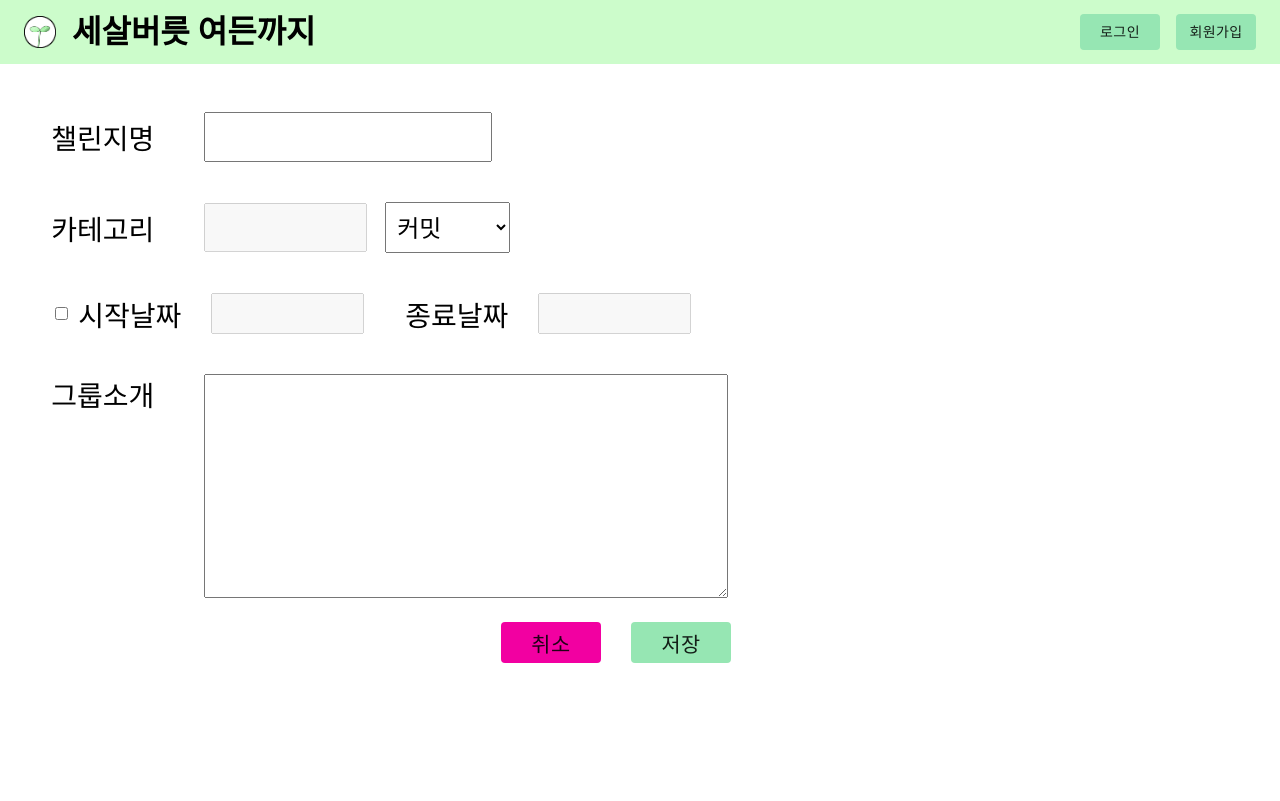
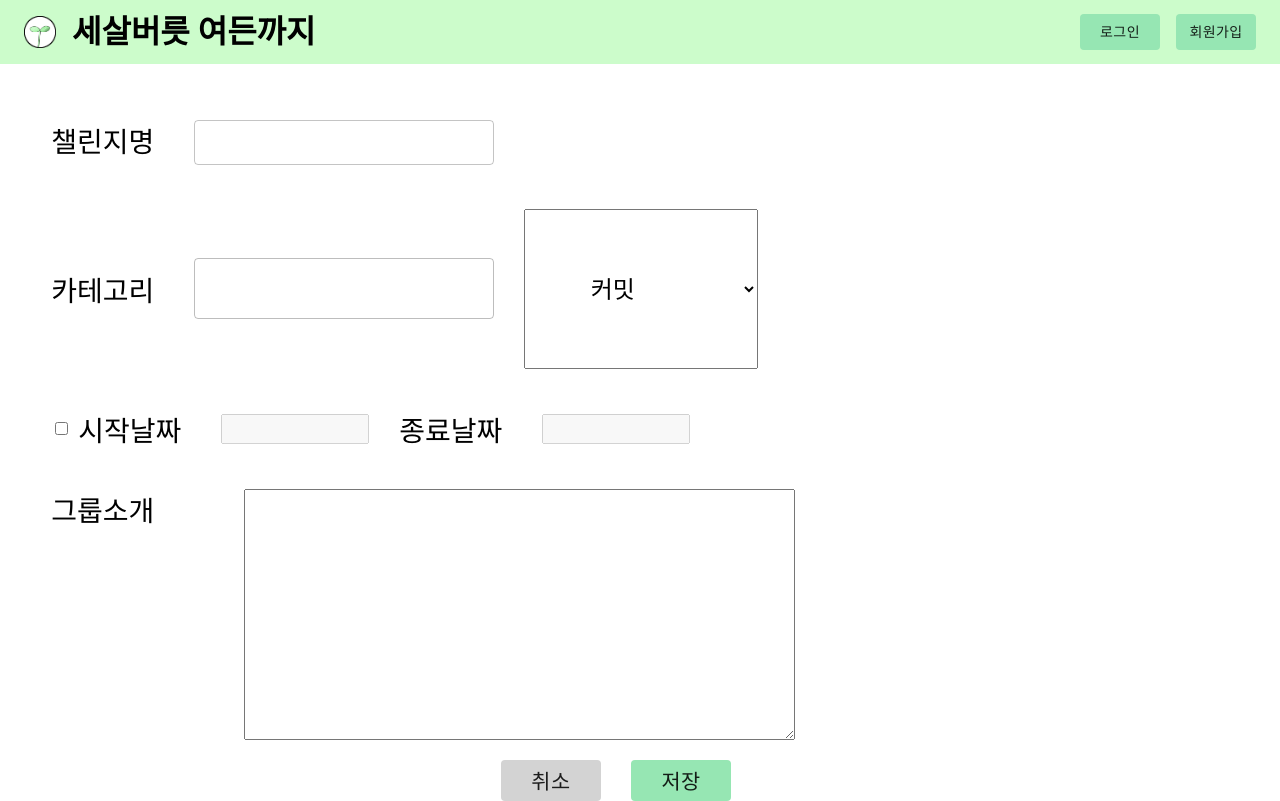
Before and after one commit to TeamGrabit/challenge, a React (Create React App) app in the folder frontend/: page /challenge/make in a window 1280 px wide. Built offline with nearby package versions, Linux system fonts and the light colour scheme; no server answers.

Commit message:
챌린지 생성 페이지 리팩토링
<Grid>, <Box> 삭제
날짜 input -> <DatePicker>로 변경

```diff
--- a/frontend/src/css/pages/_challengeMake.scss
+++ b/frontend/src/css/pages/_challengeMake.scss
@@ -8,42 +8,46 @@
         margin-left: 4vw;
         margin-top: 6vh;
     }
-    .name_grid{
+    .info_grid{
         margin-bottom: 5vh;
+        display: flex;
+        align-items: center;
     }
-    .linefield{
-        margin-left: 20px;
-        width: 360px;
+    .intro_grid{
+        display: flex;
     }
-	.cha_name{
+	.info_title{
 		font-family: "Noto Sans KR", "맑은 고딕", Arial, Helvetica, sans-serif;
         font-size: 1.75em;
+        margin-right: 40px;
 	}
-	.name_txtfield{
-        margin-left: 50px;
-        padding: 2%;
-        font-size: 1.5em;
+	.name_txt{
+		width: 300px;
+		font-size: 1.3em;
 	}
-    .category_txtfield{
-        margin-left: 50px;
-        vertical-align: middle;
-        padding: 3%;
-        font-size: 1.5em;
+    .category_txt{
+        width: 300px;
+        font-size: 1.3em;
 	}
     .category_selfield{
         margin-left: 30px;
         padding: 5%;
         font-size: 1.5em;
 	}
+    .date_field{
+        display: flex;
+        justify-content: center;
+        align-items: center;
+    }
     .date_check{
         margin-right: 10px;
     }
-    .date_txtfield{
-        margin-left: 30px;
-        margin-right: 50px;
-        padding: 2%;
-        font-size: 1.3em;
-	}
+    .date_pick{
+        text-align: center;
+        width: 140px;
+        margin-right: 30px;
+        font-size: 1.1em;
+    }
     .intro_txtfield{
         margin-left: 50px;
 		width: 500px;
@@ -61,7 +65,7 @@
         padding: 2.5px 30px 2.5px 30px;
         font-family: "Noto Sans KR", "맑은 고딕", Arial, Helvetica, sans-serif;
         font-size: 1.3em;
-        background-color: #f200a1;
+        background-color: lightgray;
     }
     .btn_clear{
         padding: 2.5px 30px 2.5px 30px;
@@ -89,11 +93,6 @@
             padding: 5%;
             font-size: 1em;
         }
-        .date_txtfield{
-            margin-left: 5px;
-            margin-right: 20px;
-            font-size: 0.8em;
-        }
         .intro_txtfield{
             margin-left: 10px;
             width: 300px;
--- a/frontend/src/pages/ChallengeMake.js
+++ b/frontend/src/pages/ChallengeMake.js
@@ -1,16 +1,16 @@
-import React, { useState, useRef } from 'react';
-import { Link, Box, Grid, Button, TextField } from '@material-ui/core';
+import React, { useState } from 'react';
+import { Link, Button, TextField } from '@material-ui/core';
+import DatePicker from 'react-datepicker';
 
 function ChallengeMake() {
 	const [Name, setName] = useState("");
 	const [Category, setCategory] = useState("");
 	const [CateSel, setCateSel] = useState("notsel");
-	const [sttDate, setSttdate] = useState("");
-	const [finDate, setFindate] = useState("");
+	const [sDate, setsDate] = useState("");
+	const [eDate, seteDate] = useState("");
 	const [Intro, setIntro] = useState("");
-	const sttRef = useRef(null);
-	const finRef = useRef(null);
-	const selRef = useRef(null);
+	const [dateRef, setDateRef] = useState(true);
+	const [selRef, setSelRef] = useState(true);
 
 	const changeName = (e) => {
 		setName(e.currentTarget.value);
@@ -21,113 +21,86 @@
 	const changeCateSel = (e) => {
 		setCateSel(e.currentTarget.value);
 		if (e.currentTarget.value === "") {
-			selRef.current.disabled = false;
+			setSelRef(false);
 		} else {
-			selRef.current.disabled = true;
+			setSelRef(true);
 		}
-	};
-	const changeSttdate = (e) => {
-		setSttdate(e.currentTarget.value);
-	};
-	const changeFindate = (e) => {
-		setFindate(e.currentTarget.value);
 	};
 	const changeIntro = (e) => {
 		setIntro(e.currentTarget.value);
 	};
-
 	const handleCheck = () => {
-		if (sttRef.current.disabled === true) {
-			sttRef.current.disabled = false;
+		if (dateRef === true) {
+			setDateRef(false);
 		} else {
-			sttRef.current.disabled = true;
-		}
-		if (finRef.current.disabled === true) {
-			finRef.current.disabled = false;
-		} else {
-			finRef.current.disabled = true;
-		}
-	};
-
-	const handleSelect = () => {
-		if (selRef.current.disabled === true) {
-			selRef.current.disabled = false;
-		} else {
-			selRef.current.disabled = true;
+			setDateRef(true);
 		}
 	};
 
 	return (
 		<div className="challengeMake">
 			<div className="makefield">
-				<Grid item xs={12} className="name_grid">
-					<Grid container alignItems="center">
-						<Grid>
-							<Box className="cha_name">
+				<div className="info_grid">
+					<div className="info_title">
 						챌린지명
-							</Box>
-						</Grid>
-						<Grid>
-							<input value={Name} onChange={changeName} className="name_txtfield" />
-						</Grid>
-					</Grid>
-				</Grid>
-				<Grid item xs={12} className="name_grid">
-					<Grid container alignItems="center">
-						<Grid>
-							<Box className="cha_name">
+					</div>
+					<TextField
+						className="name_txt"
+						variant="outlined"
+						inputProps={{ style: { fontSize: 20 } }}
+						margin="dense"
+						onChange={changeName}
+					/>
+				</div>
+				<div className="info_grid">
+					<div className="info_title">
 						카테고리
-							</Box>
-						</Grid>
-						<Grid>
-							<input disabled value={Category} onChange={changeCategory} ref={selRef} className="category_txtfield" size="10" />
-						</Grid>
-						<Grid>
-							<select id="selbox" value={CateSel} onChange={changeCateSel} className="category_selfield">
+					</div>
+					<TextField
+						className="category_txt"
+						variant="outlined"
+						inputProps={{ style: { fontSize: 20 } }}
+						disabled={selRef}
+						value={Category}
+						onChange={changeCategory}
+					/>
+					<select className="category_selfield" id="selbox" value={CateSel} onChange={changeCateSel}>
 						<option value="커밋">커밋</option>
 						<option value="운동">운동</option>
 						<option value="공부">공부</option>
 						<option value="기타">기타</option>
 						<option value="">직접입력</option>
 					</select>
-						</Grid>
-					</Grid>
-				</Grid>
-				<Grid item xs={12} className="name_grid">
-					<Grid container alignItems="center">
-						<Grid>
-							<input type="checkbox" onChange={handleCheck} className="date_check" />
-						</Grid>
-						<Grid>
-							<Box className="cha_name">
+				</div>
+				<div className="info_grid">
+					<input className="date_check" type="checkbox" onChange={handleCheck} />
+					<div className="info_title">
 						시작날짜
-							</Box>
-						</Grid>
-						<Grid>
-							<input disabled value={sttDate} onChange={changeSttdate} ref={sttRef} className="date_txtfield" size="11" />
-						</Grid>
-						<Grid>
-							<Box className="cha_name">
+					</div>
+					<DatePicker
+						disabled={dateRef}
+						className="date_pick"
+						selected={sDate}
+						onChange={(date) => setsDate(date)}
+						dateFormat="yyyy. MM. dd"
+					/>
+					<div className="info_title">
 						종료날짜
-							</Box>
-						</Grid>
-						<Grid>
-							<input disabled value={finDate} onChange={changeFindate} ref={finRef} className="date_txtfield" size="11" />
-						</Grid>
-					</Grid>
-				</Grid>
-				<Grid item xs={12}>
-					<Grid container>
-						<Grid>
-							<Box className="cha_name">
+					</div>
+					<DatePicker
+						disabled={dateRef}
+						className="date_pick"
+						selected={eDate}
+						onChange={(date) => seteDate(date)}
+						dateFormat="yyyy. MM. dd"
+					/>
+				</div>
+				<div className="intro_grid">
+					<div className="info_title">
 						그룹소개
-							</Box>
-						</Grid>
-						<Grid>
+					</div>
 					<textarea value={Intro} onChange={changeIntro} className="intro_txtfield" />
-						</Grid>
-					</Grid>
-				</Grid>
+				</div>
 				<div className="btn_out">
 					<Link className="link" href="/challenge">
 						<Button className="btn_cancel">
```
Lines whose indentation alone changed are shown as unchanged.
